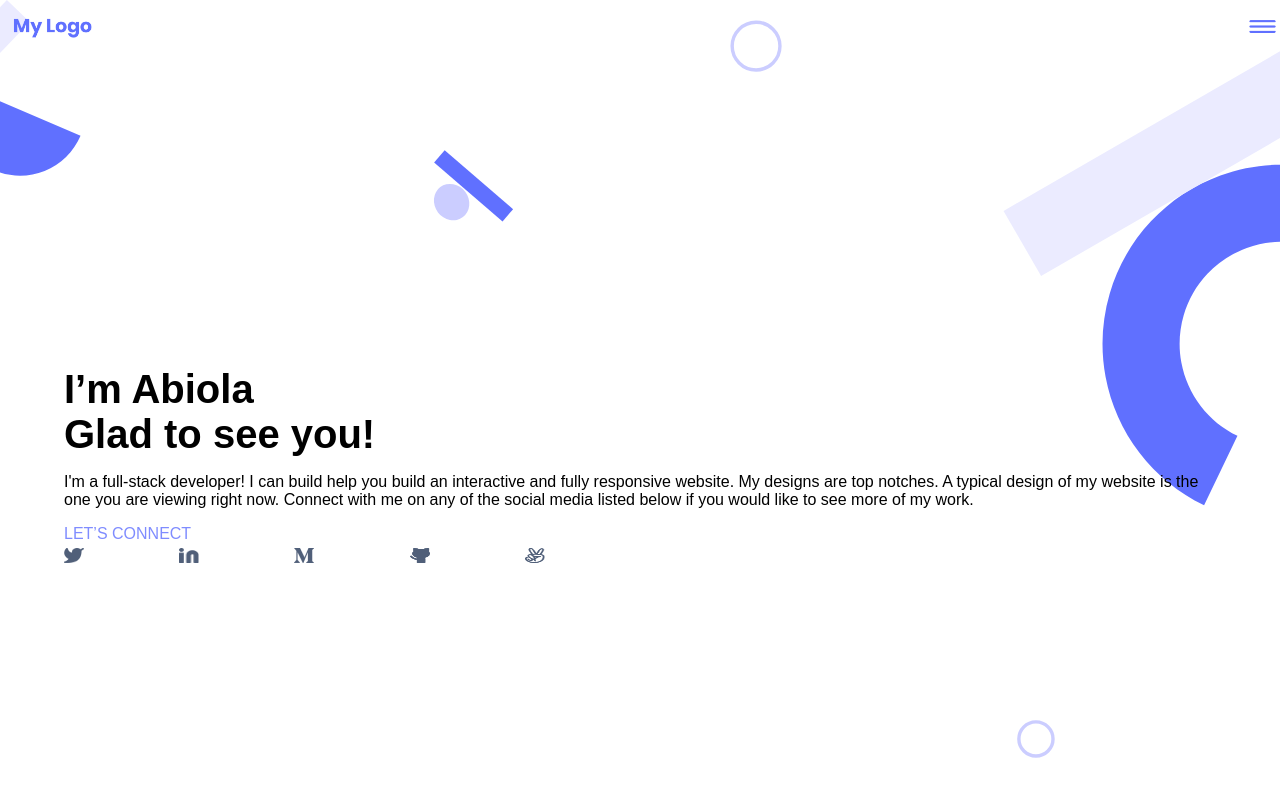
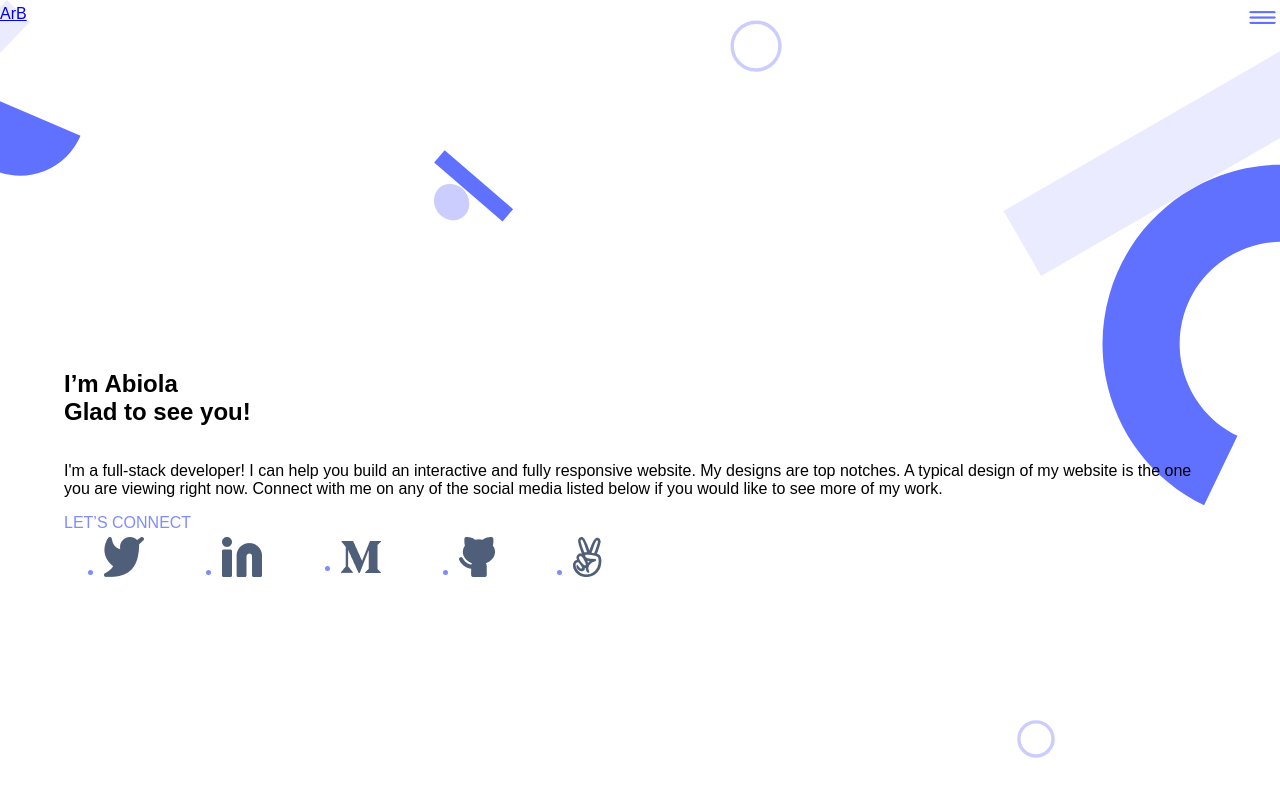
Before and after one commit to abiola-arobieke/abiola-portfolio, a website: page index.html in a window 1280 px wide. Drawn offline with Linux system fonts and the light colour scheme.

Commit message:
Update index.html file

```diff
--- a/index.html
+++ b/index.html
@@ -8,36 +8,40 @@
     <link rel="stylesheet" href="./index.css">
 </head>
 <body>
+    <div class="header-container">
         <header>
             <nav>
-            <img src="./images/logo-placeholder.png" alt="logo">
+                <a id="logo" href="#">ArB</a>
                 <img src="./images/menu-icon.png" alt="menu">
             </nav>
         </header>
         <section class="headline">
             <div class="title">
-            <div>I’m Abiola</div>
-            <div>Glad to see you!</div>
+                <h1>I’m Abiola <br />
+                    <span>Glad to see you!</span>
+                </h1>
             </div>
             <div>
                 <p>
-                I'm a full-stack developer! I can build help you build an interactive
+                    I'm a full-stack developer! I can help you build an interactive
                     and fully responsive website. My designs are top notches. A typical design
                     of my website is the one you are viewing right now. Connect with me
                     on any of the social media listed below if you would like to see more of
                     my work.
                 </p>
             </div>
+
             <div class="connect">
                 <div id="title">LET’S CONNECT</div>
-            <div class="social">
-                <a href="#"><img src="./images/twitter-icon.png" alt="twitter-icon"><a/>
-                <a href="#"><img src="./images/linkedin-icon.png" alt="linkedin-icon"><a/>
-                <a href="#"><img src="./images/medium-icon.png" alt="medium-icon"><a/>
-                <a href="#"><img src="./images/github-icon.png" alt="github-icon"><a/>
-                <a href="#"><img src="./images/hand-icon.png" alt="hand-icon"><a/>
-            </div>
+                <ul class="social">
+                   <li><a href="#"><img src="./images/twitter-icon.png" alt="twitter-icon"><a/> </li>
+                   <li><a href="#"><img src="./images/linkedin-icon.png" alt="linkedin-icon"><a/> </li>
+                   <li><a href="#"><img src="./images/medium-icon.png" alt="medium-icon"><a/> </li>
+                   <li><a href="#"><img src="./images/github-icon.png" alt="github-icon"><a/> </li>
+                   <li><a href="#"><img src="./images/hand-icon.png" alt="hand-icon"><a/> </li>
+                </ul>
             </div>
         </section>
+    </div>
 </body>
 </html>
```
Lines whose indentation alone changed are shown as unchanged.
